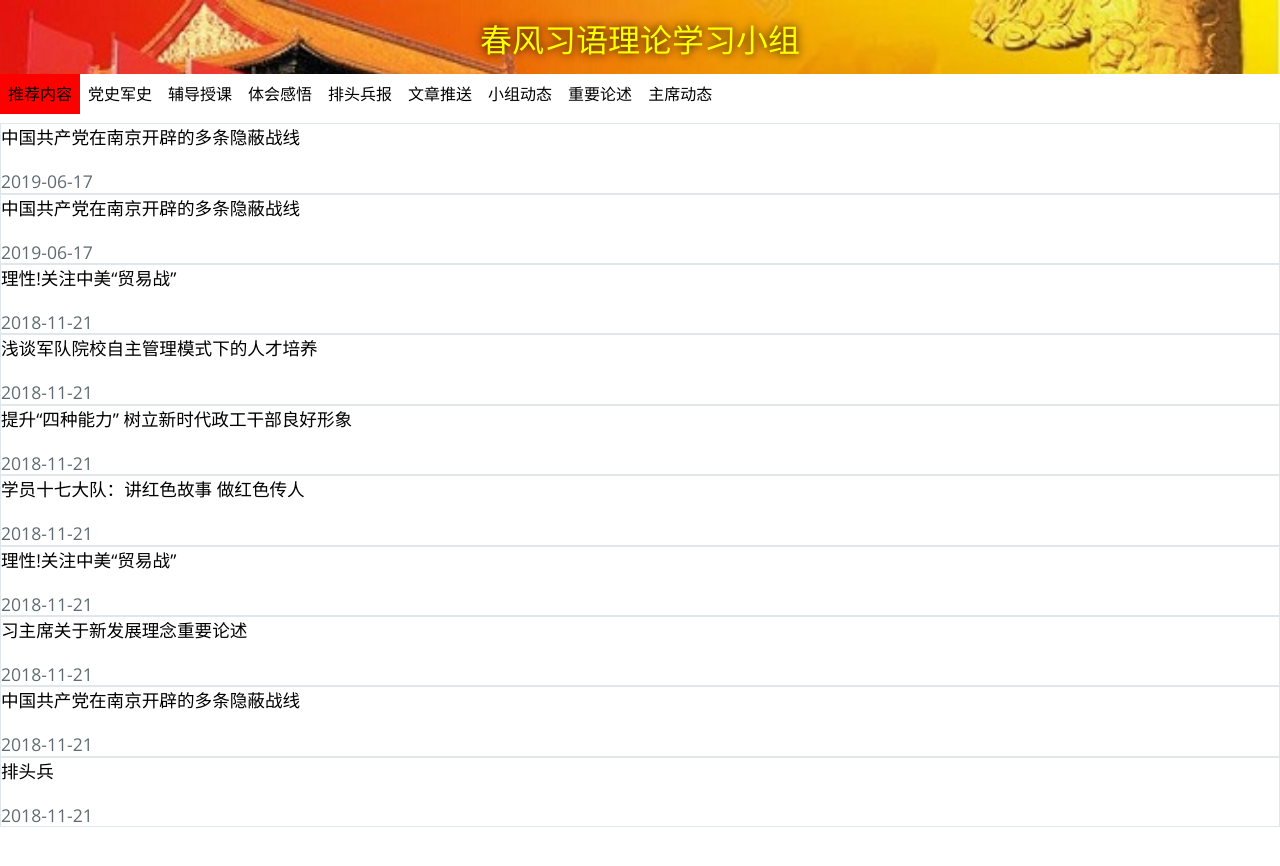
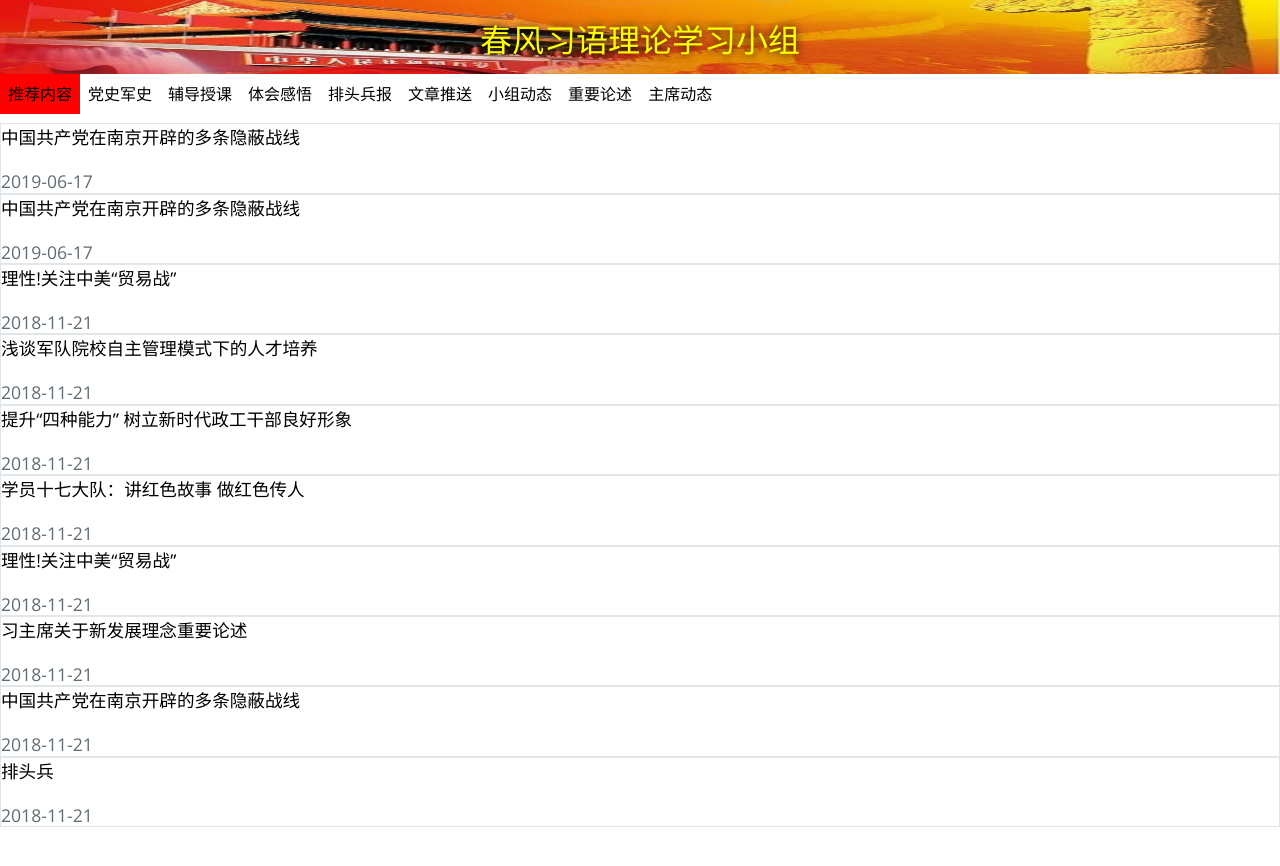
Before and after one commit to chunfengxiyv/chunfengxiyv.github.io, a Jekyll site: the page built from index.html, in a window 1280 px wide. Shown: the top 866 px of the page. Built offline with Jekyll 4.4.1, drawn with Linux system fonts in a browser that asks for light colours; the list of posts is cut into pages by our own code.

Commit message:
Update mycss.css

```diff
--- a/css/mycss.css
+++ b/css/mycss.css
@@ -14,8 +14,8 @@ ul {
   padding-top: 0.5em;
   padding-bottom: 0.3em;
 
-  background: url(/img/bg.jpg) no-repeat fixed;
-  background-size: contain;
+  background: url(/img/bg.jpg) no-repeat;
+  background-size: 100% 100%;
   color: yellow;
   text-shadow: 0px 0px 10px black;
   background-color: red;
```
